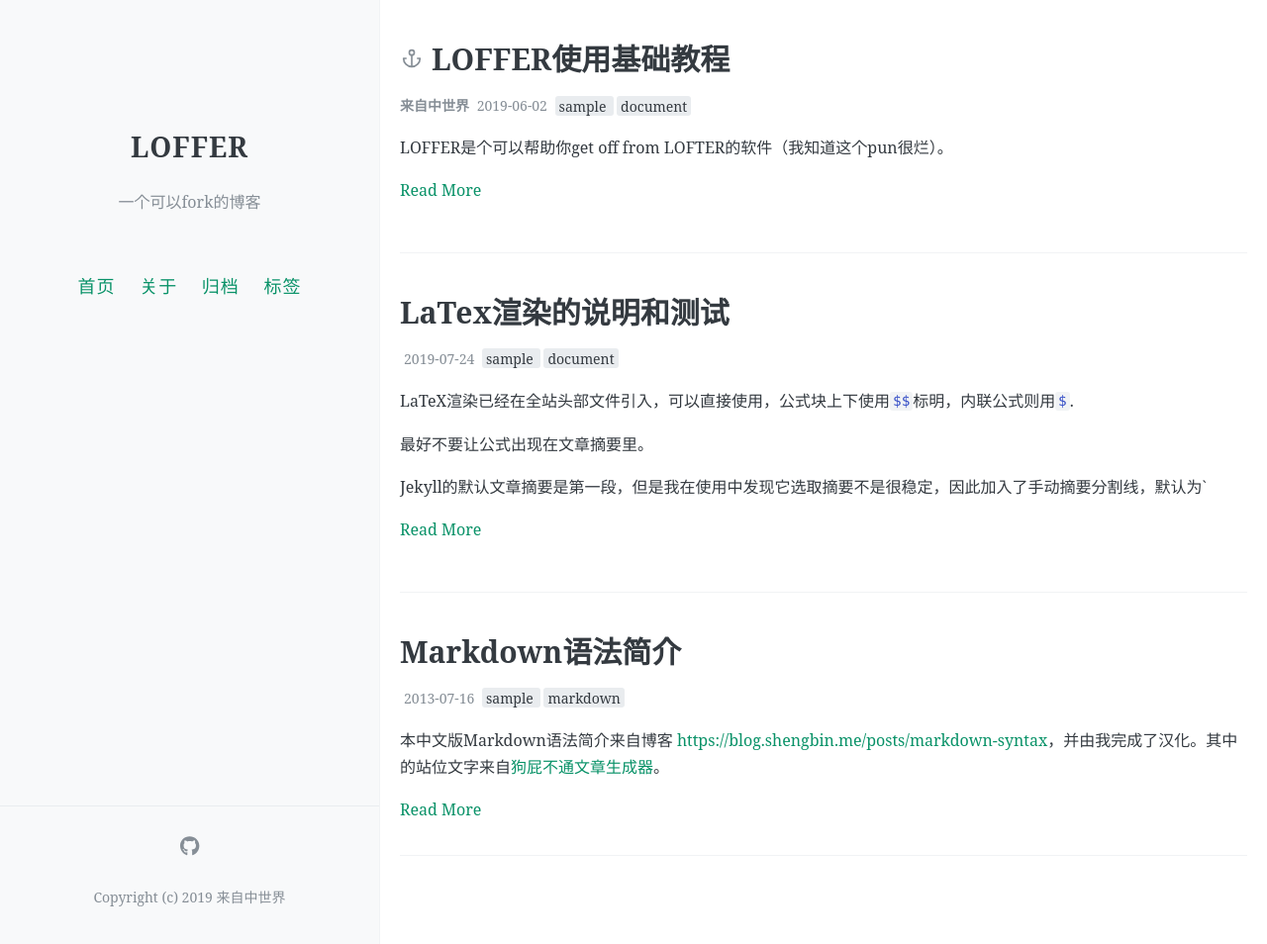
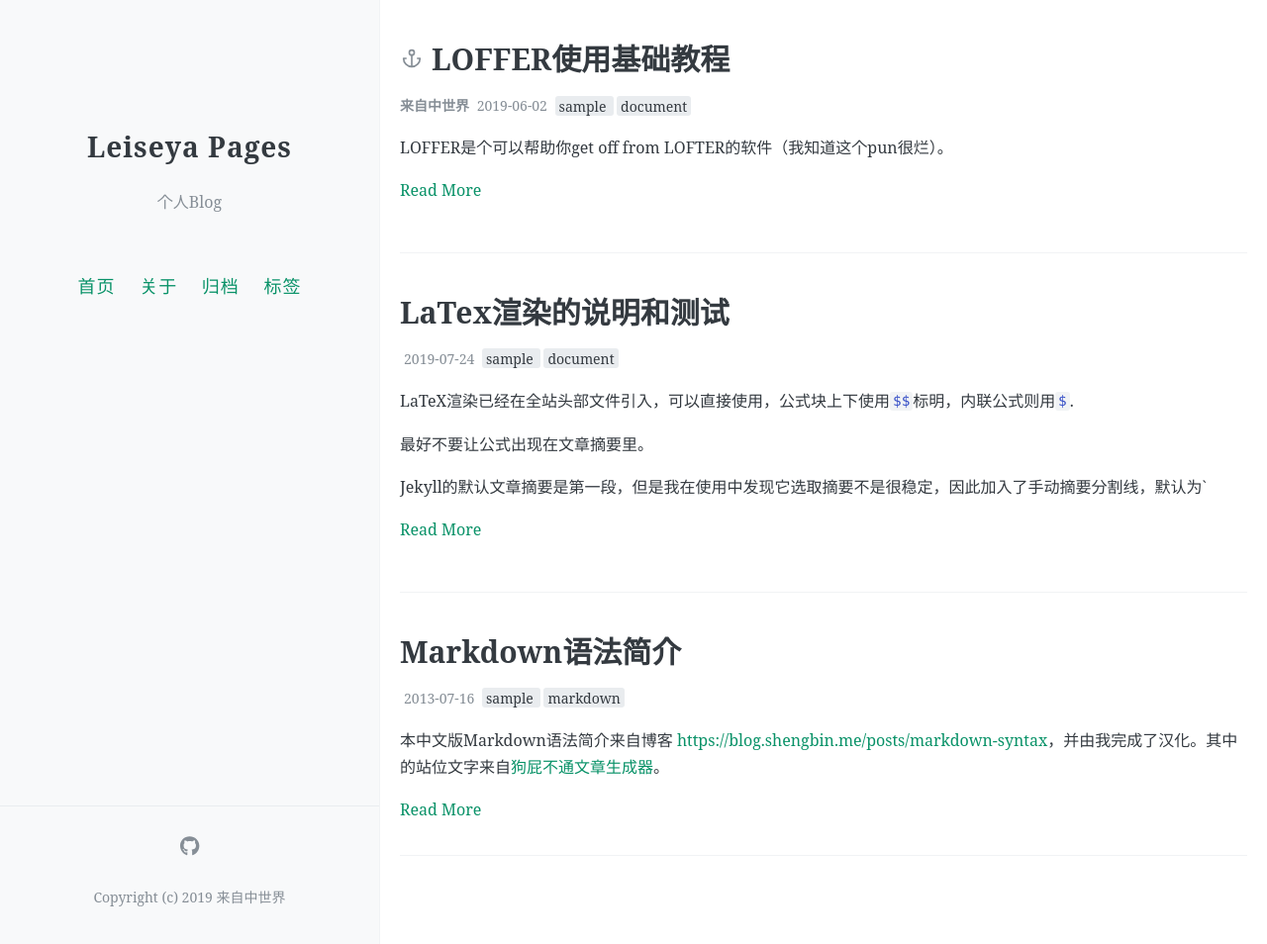
Before and after one commit to Leiseya/leiseya.github.io, a Jekyll site: the page built from index.html, in a window 1280 px wide and 954 px high. Shown: the whole window at 99% size. Built offline with Jekyll 4.4.1, drawn with Linux system fonts in a browser that asks for light colours; the list of posts is cut into pages by our own code; comment, search, counter and statistics services are not loaded.

Commit message:
Update _config.yml

```diff
--- a/_config.yml
+++ b/_config.yml
@@ -7,8 +7,8 @@
 # 井号后面的文字是说明文档，不会被程序读取。
 
 # 描述/签名
-name: LOFFER
-description: 一个可以fork的博客
+name: Leiseya Pages
+description: 个人Blog
 
 # 输入你的网站域名（如果你没有添加自己的域名，而是直接用GitHub pages分配的域名的话可以省略）
 url:
```
